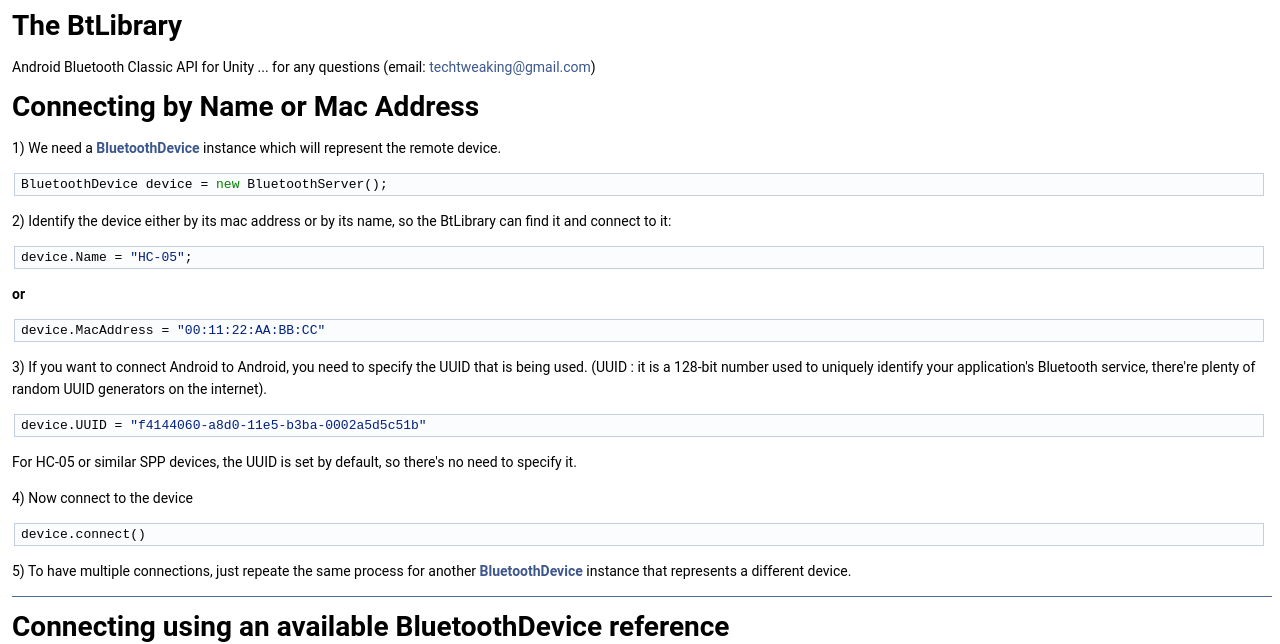
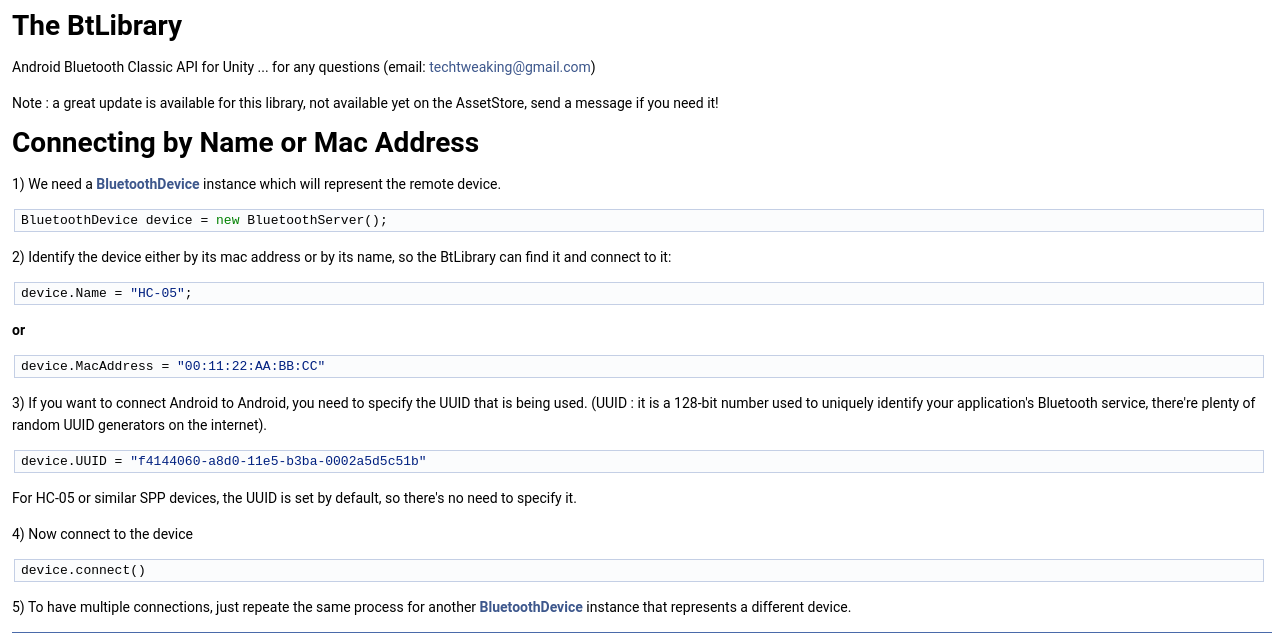
Before and after one commit to badxbad/yahyabadran.github.io, a plain HTML site: page index.html in a window 1280 px wide. Shown: the part 175-819 px from the top of the page. Drawn offline with Linux system fonts and the light colour scheme.

Commit message:
Update index.html

```diff
--- a/index.html
+++ b/index.html
@@ -83,6 +83,7 @@ var searchBox = new SearchBox("searchBox", "search",false,'Search');
 <div class="contents">
 <div class="textblock"><h1>The BtLibrary </h1>
 <p>Android Bluetooth Classic API for Unity ... for any questions (email: <a href="#" onclick="location.href='mai'+'lto:'+'tec'+'ht'+'wea'+'ki'+'ng@'+'gm'+'ail'+'.c'+'om?'+'Su'+'bje'+'ct'+'=He'+'ll'+'o%2'+'0a'+'gai'+'n'; return false;">techtweaking@gmail.com</a>)</p>
+<p>Note : a great update is available for this library, not available yet on the AssetStore, send a message if you need it!</p>
 <h1>Connecting by Name or Mac Address </h1>
 <p>1) We need a <a class="el" href="class_tech_tweaking_1_1_bluetooth_1_1_bluetooth_device.html">BluetoothDevice</a> instance which will represent the remote device.</p>
 <div class="fragment"><div class="line">BluetoothDevice device = <span class="keyword">new</span> BluetoothServer();</div></div><!-- fragment --><p>2) Identify the device either by its mac address or by its name, so the BtLibrary can find it and connect to it:</p>
```
